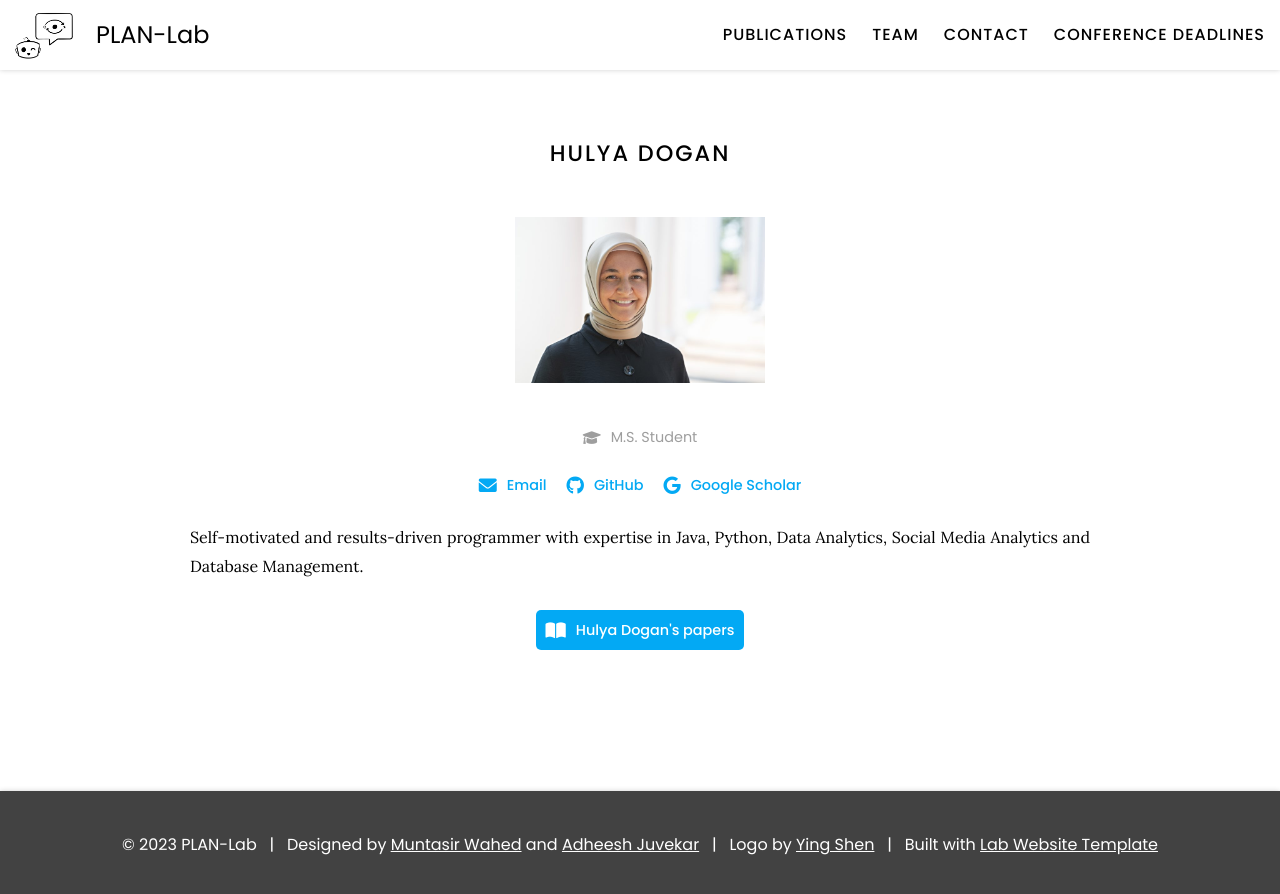
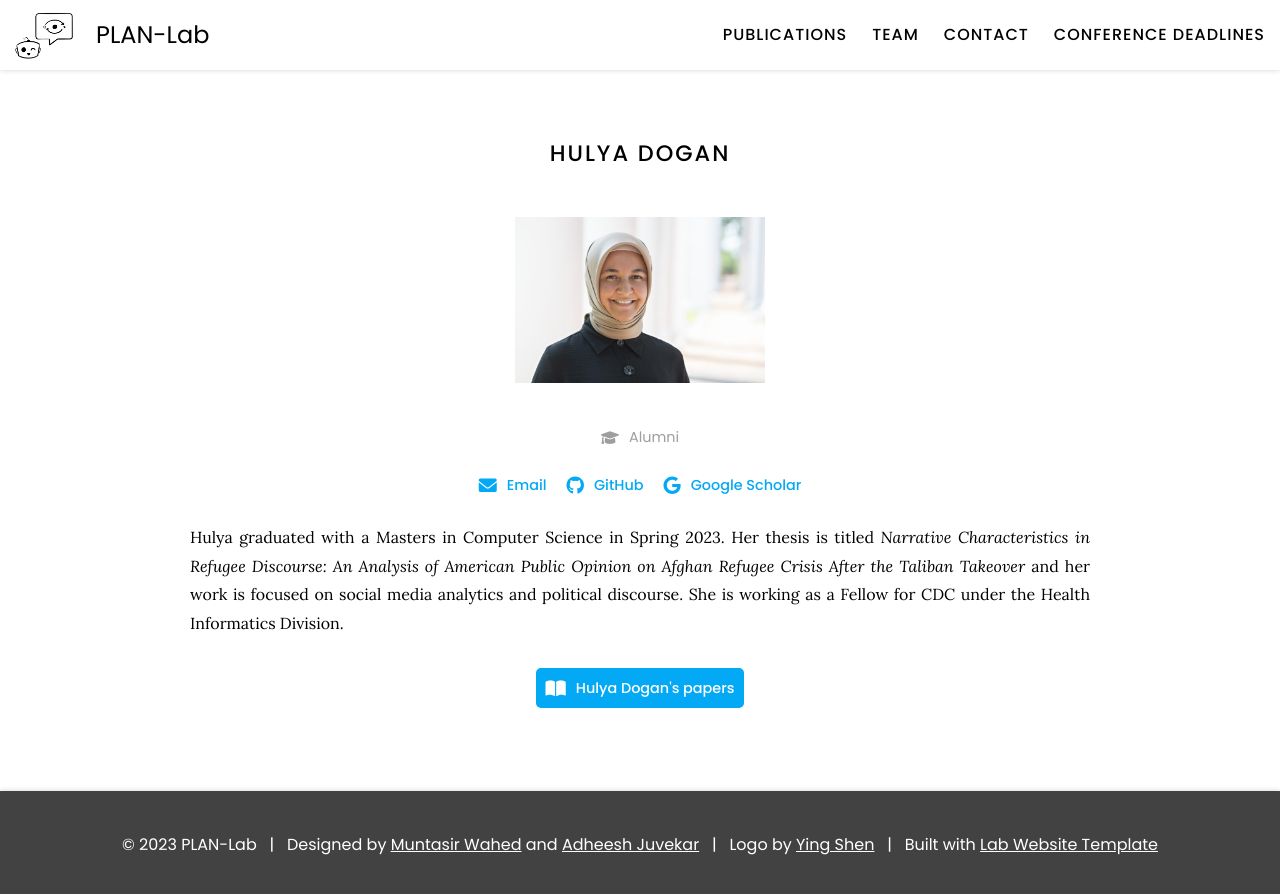
Before and after one commit to XiaonaZhou/plan-lab.github.io, a Jekyll site: the page built from _members/hulya-dogan.md, in a window 1280 px wide. Shown: the top 894 px of the page. Built offline with Jekyll 4.4.1, drawn with Linux system fonts in a browser that asks for light colours.

Commit message:
Update hulya-dogan.md

```diff
--- a/_members/hulya-dogan.md
+++ b/_members/hulya-dogan.md
@@ -1,7 +1,7 @@
 ---
 name: Hulya Dogan
 image: images/members/HulyaDogan.jpg
-description: M.S. Student
+description: Alumni
 role: ms-student
 aliases:
   - Hulya Dogan
@@ -14,4 +14,4 @@ links:
   google-scholar: e-bL3F4AAAAJ
 ---
 
-Self-motivated and results-driven programmer with expertise in Java, Python, Data Analytics, Social Media Analytics and Database Management.
+Hulya graduated with a Masters in Computer Science in Spring 2023. Her thesis is titled *Narrative Characteristics in Refugee Discourse: An Analysis of American Public Opinion on Afghan Refugee Crisis After the Taliban Takeover* and her work is focused on social media analytics and political discourse. She is working as a Fellow for CDC under the Health Informatics Division.
```
